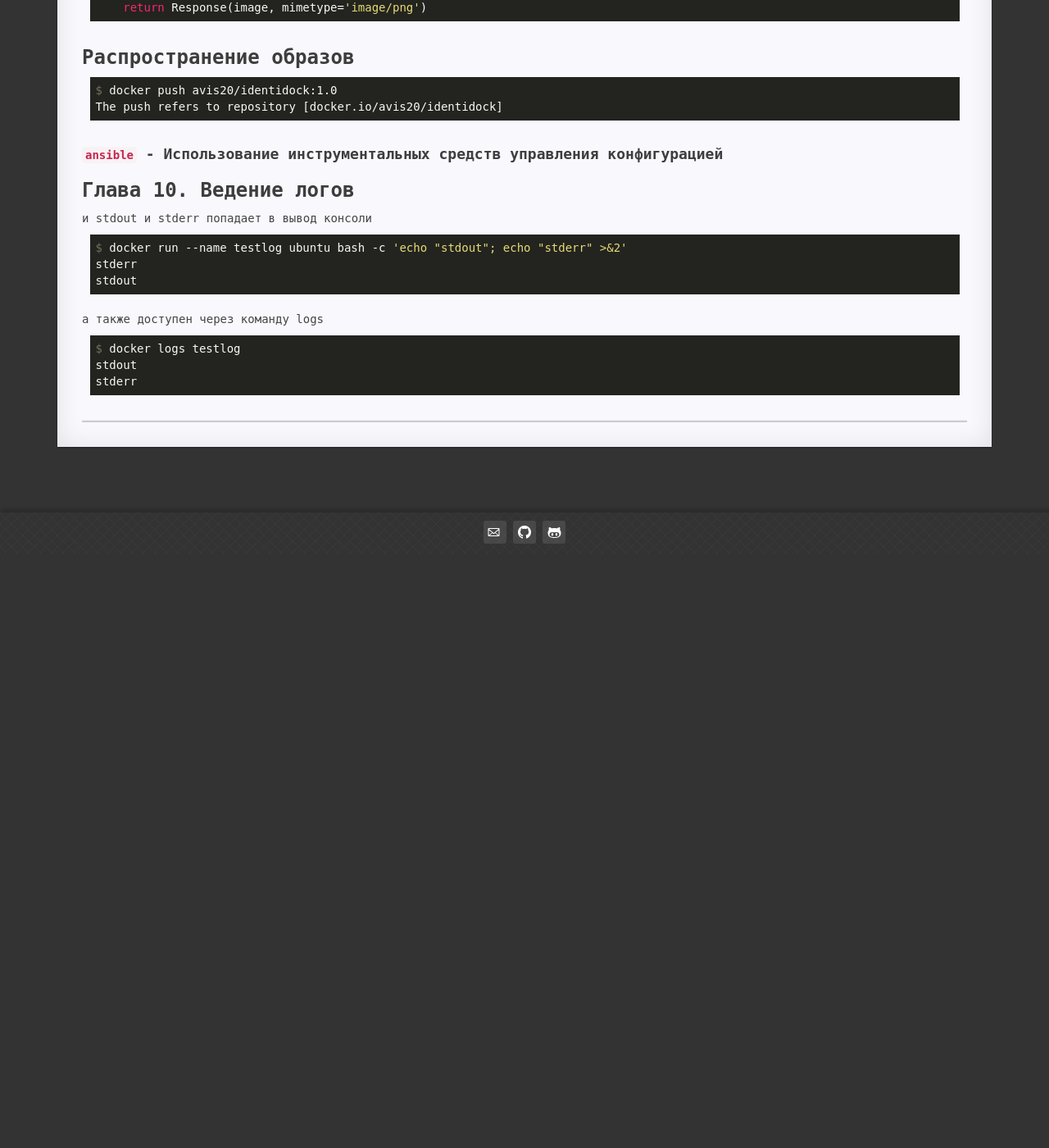
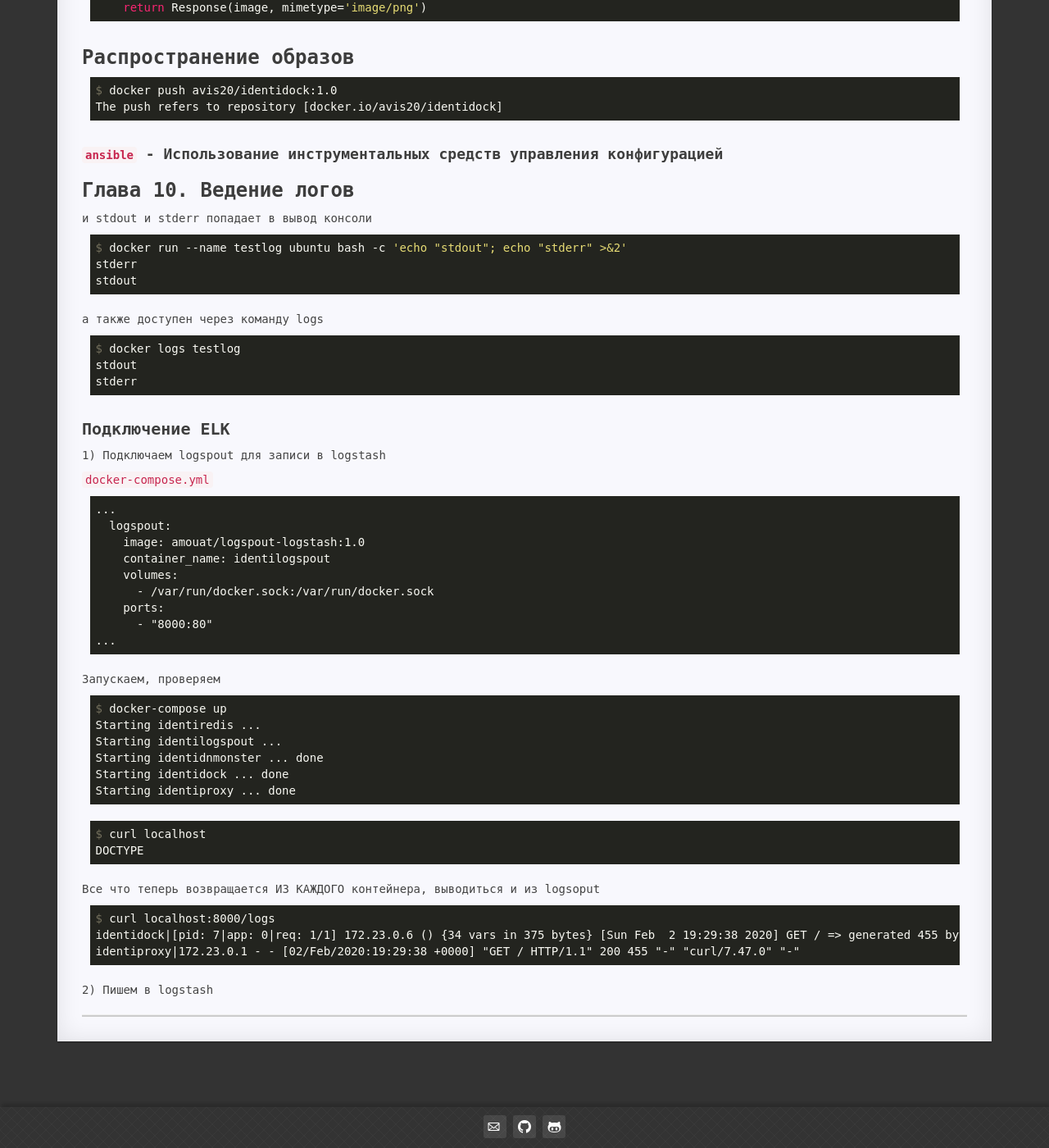
Before and after one commit to Avis20/avis20.github.io, a Jekyll site: the page built from _posts/2019-07-03-linux-dockerbook.md, in a window 1280 px wide and 1400 px high, scrolled down 5302 px. Shown: the whole window at 82% size. Built offline with Jekyll 4.4.1, drawn with Linux system fonts in a browser that asks for light colours; before the commit the page ends 5977 px from its top, so only the background shows below that.

```diff
--- a/_posts/2019-07-03-linux-dockerbook.md
+++ b/_posts/2019-07-03-linux-dockerbook.md
@@ -314,3 +314,45 @@ $ docker logs testlog
 stdout
 stderr
 </code></pre>
+
+
+## Подключение ELK
+
+1) Подключаем logspout для записи в logstash
+
+`docker-compose.yml`
+<pre><code class="shell">
+...
+  logspout:
+    image: amouat/logspout-logstash:1.0
+    container_name: identilogspout
+    volumes:
+      - /var/run/docker.sock:/var/run/docker.sock
+    ports:
+      - "8000:80"
+...
+</code></pre>
+
+Запускаем, проверяем
+<pre><code class="shell">
+$ docker-compose up
+Starting identiredis ...
+Starting identilogspout ...
+Starting identidnmonster ... done
+Starting identidock ... done
+Starting identiproxy ... done
+</code></pre>
+
+<pre><code class="shell">
+$ curl localhost
+DOCTYPE
+</code></pre>
+
+Все что теперь возвращается ИЗ КАЖДОГО контейнера, выводиться и из logsoput
+<pre><code class="shell">
+$ curl localhost:8000/logs
+identidock|[pid: 7|app: 0|req: 1/1] 172.23.0.6 () {34 vars in 375 bytes} [Sun Feb  2 19:29:38 2020] GET / => generated 455 bytes in 4 msecs (HTTP/1.0 200) 2 headers in 80 bytes (1 switches on core 0)
+identiproxy|172.23.0.1 - - [02/Feb/2020:19:29:38 +0000] "GET / HTTP/1.1" 200 455 "-" "curl/7.47.0" "-"
+</code></pre>
+
+2) Пишем в logstash
```
